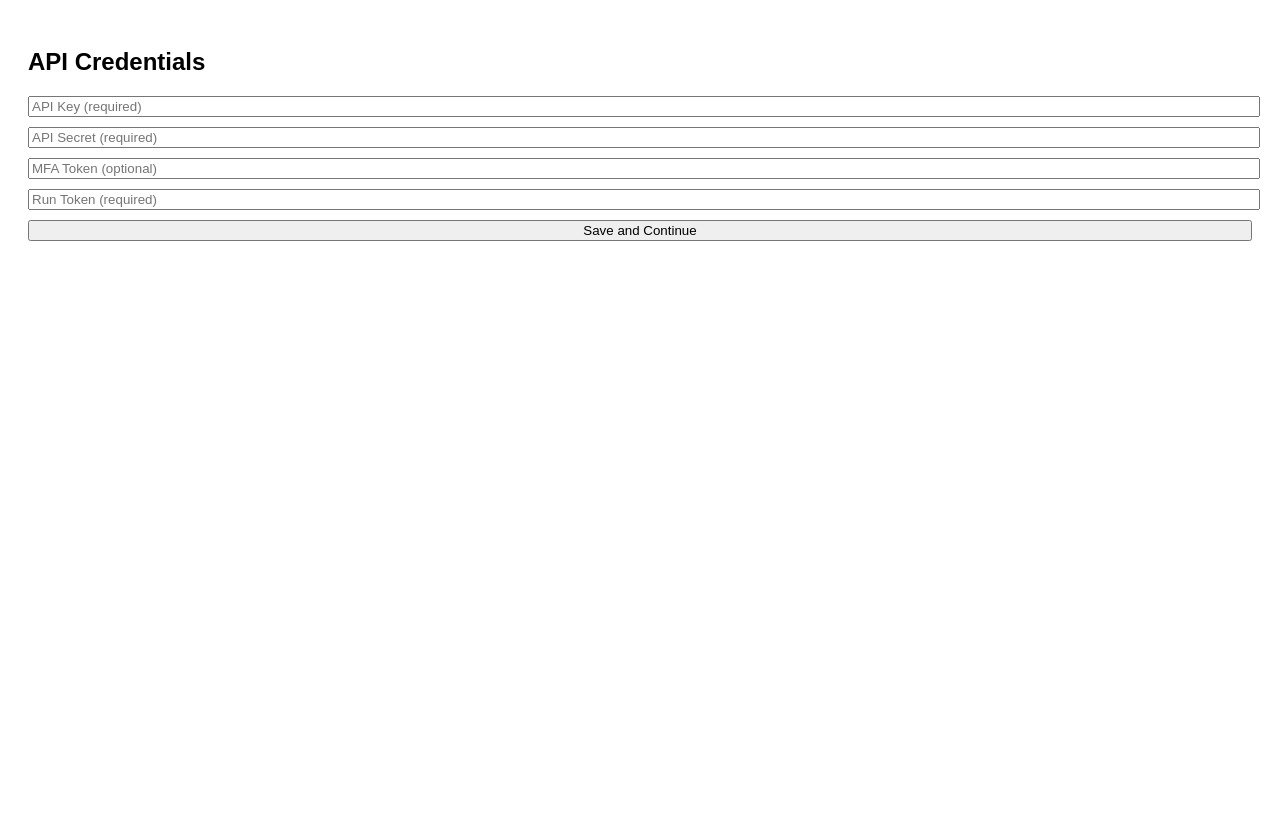
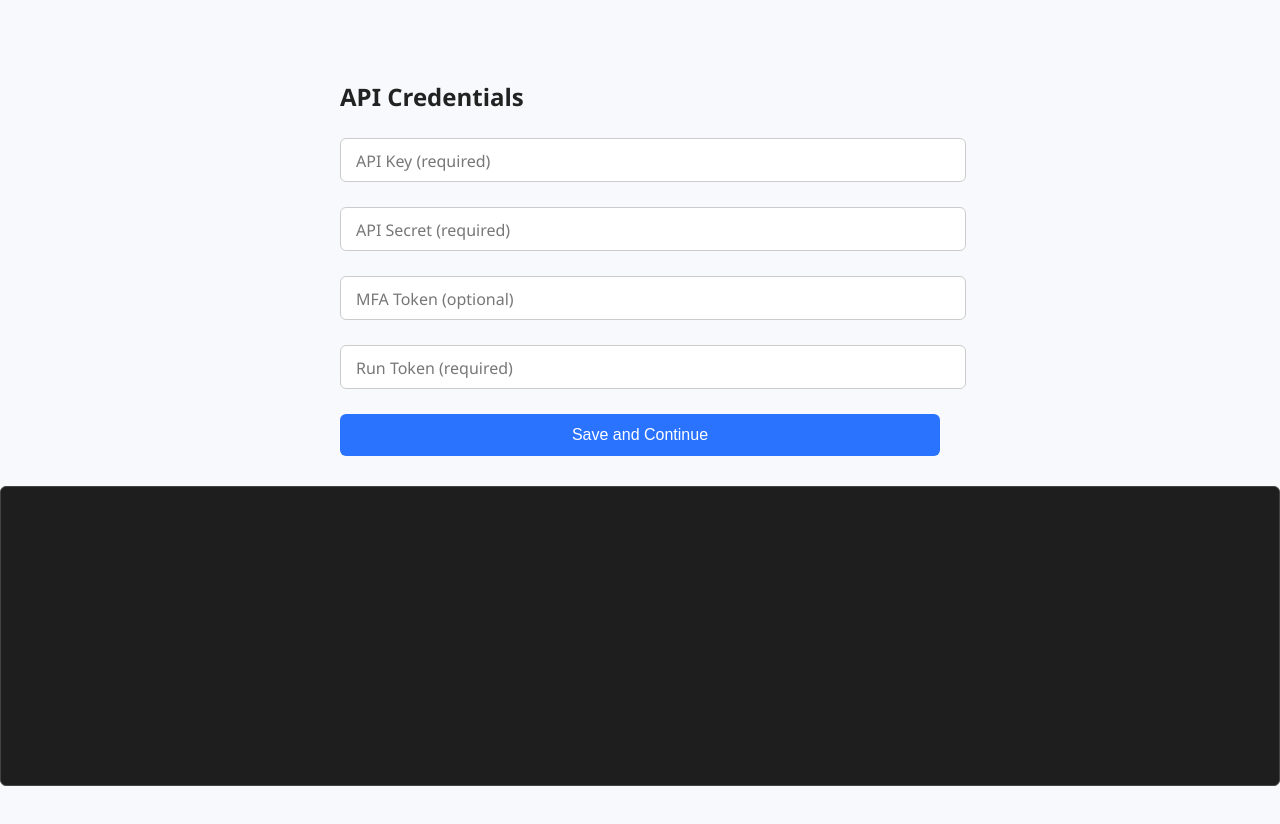
Before and after one commit to thevickypedia/PyNinja, a plain HTML site: page pyninja/routes/run_ui.html in a window 1280 px wide. Before the commit the page ends 800 px from the top, so only its background shows below. Drawn offline with Linux system fonts and the light colour scheme.

Commit message:
Update styling on run-command UI page

```diff
--- a/pyninja/routes/run_ui.html
+++ b/pyninja/routes/run_ui.html
@@ -4,39 +4,140 @@
     <meta charset="UTF-8">
     <title>Command Runner</title>
     <style>
-    body { font-family: Arial, sans-serif; padding: 20px; }
-    input, button, textarea { margin-top: 10px; display: block; width: 100%; }
+        body {
+            font-family: 'Segoe UI', sans-serif;
+            padding: 40px;
+            background: #f7f9fc;
+            color: #333;
+            max-width: 600px;
+            margin: auto;
+        }
+
+        h2 {
+            margin-top: 40px;
+            color: #222;
+        }
+
+        .input-group {
+            position: relative;
+            margin-top: 25px;
+        }
+
+        .input-group input,
+        .input-group textarea {
+            width: 100%;
+            padding: 12px 12px 12px 12px;
+            border: 1px solid #ccc;
+            border-radius: 6px;
+            background: white;
+            font-size: 16px;
+            outline: none;
+            transition: all 0.2s ease;
+        }
+
+        .input-group textarea {
+            resize: vertical;
+            min-height: 60px;
+        }
+
+        .input-group label {
+            position: absolute;
+            top: 12px;
+            left: 12px;
+            font-size: 16px;
+            color: #777;
+            pointer-events: none;
+            transition: 0.2s ease all;
+            background: white;
+            padding: 0 4px;
+        }
+
+        .input-group input:focus + label,
+        .input-group input:not(:placeholder-shown) + label,
+        .input-group textarea:focus + label,
+        .input-group textarea:not(:placeholder-shown) + label {
+            top: -10px;
+            left: 10px;
+            font-size: 12px;
+            color: #555;
+        }
+
+        button {
+            margin-top: 25px;
+            padding: 12px;
+            width: 100%;
+            background: #2a73ff;
+            color: white;
+            border: none;
+            border-radius: 6px;
+            font-size: 16px;
+            cursor: pointer;
+            transition: background 0.2s ease;
+        }
+
+        button:hover {
+            background: #1d5ee8;
+        }
+
         #log-output {
-      margin-top: 20px;
+          margin-top: 30px;
           height: 300px;
           overflow-y: auto;
-      background: #111;
-      color: #0f0;
-      padding: 10px;
+          background: #1e1e1e;
+          color: #00ff8c;
+          padding: 15px;
           font-family: monospace;
           white-space: pre-wrap;
+          border-radius: 6px;
           border: 1px solid #444;
+
+          width: 100vw;
+          margin-left: calc(-50vw + 50%);
+          box-sizing: border-box;
         }
-    .hidden { display: none; }
+
+        .hidden {
+            display: none;
+        }
     </style>
 </head>
 <body>
 <h2>API Credentials</h2>
-  <input id="apikey" type="text" placeholder="API Key (required)">
-  <input id="apisecret" type="password" placeholder="API Secret (required)">
-  <input id="mfa_token" type="text" placeholder="MFA Token (optional)">
-  <input id="run_token" type="text" placeholder="Run Token (required)">
+<div class="input-group">
+    <input id="apikey" type="text" required placeholder=" "/>
+    <label for="apikey">API Key (required)</label>
+</div>
+
+<div class="input-group">
+    <input id="apisecret" type="password" required placeholder=" "/>
+    <label for="apisecret">API Secret (required)</label>
+</div>
+
+<div class="input-group">
+    <input id="mfa_token" type="text" placeholder=" "/>
+    <label for="mfa_token">MFA Token (optional)</label>
+</div>
+
+<div class="input-group">
+    <input id="run_token" type="text" required placeholder=" "/>
+    <label for="run_token">Run Token (required)</label>
+</div>
 <button id="save-creds">Save and Continue</button>
 
 <div id="command-section" class="hidden">
     <h2>Run Command</h2>
-    <textarea id="command" placeholder="Enter command here"></textarea>
-    <input id="timeout" type="number" placeholder="Timeout (seconds)">
-    <button id="run-command">Run</button>
-
-    <div id="log-output"></div>
+    <div class="input-group">
+        <textarea id="command" placeholder=" "></textarea>
+        <label for="command">Enter command</label>
     </div>
 
+    <div class="input-group">
+        <input id="timeout" type="number" placeholder=" "/>
+        <label for="timeout">Timeout (seconds)</label>
+    </div>
+    <button id="run-command">Run</button>
+</div>
+<div id="log-output"></div>
 <script>
     const saveButton = document.getElementById('save-creds');
     const runButton = document.getElementById('run-command');
@@ -79,7 +180,7 @@
         logOutput.textContent = 'Streaming output...\n';
 
         try {
-        const response = await fetch(`${window.location.origin}/{{ API_ENDPOINT }}`, {
+            const response = await fetch(`${window.location.origin}{{ API_ENDPOINT }}`, {
                 method: 'POST',
                 headers: {
                     'accept': 'application/json',
@@ -106,9 +207,9 @@
             const decoder = new TextDecoder();
 
             while (true) {
-          const { done, value } = await reader.read();
+                const {done, value} = await reader.read();
                 if (done) break;
-          const chunk = decoder.decode(value, { stream: true });
+                const chunk = decoder.decode(value, {stream: true});
                 logOutput.textContent += chunk;
                 logOutput.scrollTop = logOutput.scrollHeight;
             }
```
Lines whose indentation alone changed are shown as unchanged.
